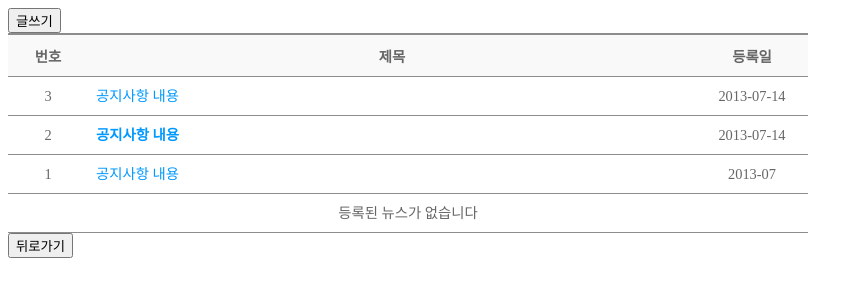
After one commit to tneteamjune/trashtongtong, a Django app: template templates/pybo/sun_work/test.html in a window 1280 px wide. The commit adds this page. Shown: the top 300 px of the page, without its empty margins (0-863 px from the left). Run offline with Django 3.2, Linux system fonts and the light colour scheme; the template is opened without the code that fills it, so the values that code supplies are empty.

Commit message:
211121_0018

```diff
--- a/pybo/urls.py
+++ b/pybo/urls.py
@@ -6,4 +6,5 @@ app_name = 'pybo'
 
 urlpatterns = [
     path('', views.index, name='index'),
+    path('', views.test, name='test'),
    ]
--- a/pybo/views.py
+++ b/pybo/views.py
@@ -2,3 +2,6 @@ from django.shortcuts import render
 
 def index(request):
     return render(request, 'pybo/sun_work/index.html')
+
+def test(request):
+    return render(request, 'pybo/sun_work/test.html')
--- a/templates/pybo/sun_work/index.html
+++ b/templates/pybo/sun_work/index.html
@@ -32,7 +32,7 @@
                     <a class="list-group-item list-group-item-action list-group-item-light p-3" href="#!"
                     style="font-size:20px";input type="button" onclick="location='초록점수.jsp'">초록점수 적립</a>
                     <a class="list-group-item list-group-item-action list-group-item-light p-3" href="#!"
-                    style="font-size:20px";input type="button" onclick="location='공지사항.html'">공지사항</a>
+                    style="font-size:20px";input type="button" onclick="location='test.html'">공지사항</a>
                     <a class="list-group-item list-group-item-action list-group-item-light p-3" href="#!"
                     style="font-size:20px";input type="button" onclick="location='마이페이지.html'"/>마이페이지</a>
                 </div>
--- /dev/null
+++ b/templates/pybo/sun_work/test.html
@@ -0,0 +1,125 @@
+<!DOCTYPE HTML PUBLIC "-//W3C//DTD HTML 4.01 Transitional//EN" "http://www.w3.org/TR/html4/loose.dtd">
+<html>
+ <head>
+  <meta http-equiv="Content-type" content="text/html; charset="utf-8"/>
+  <title> 공지사항 </title>
+  <style type="text/css">
+    body{
+        font-family:"맑은 고딕";
+        font-size:0.9em;
+        color:#666;
+}
+    a{
+        text-decoration:none;
+        color:#09f;
+}
+    a:hover{
+
+        text-decoration:underline;
+}
+    caption{
+        display:none; /*안보이게 설정, 화면에 보이지는 않지만 스크린리더리로 읽어짐.*/
+
+    }
+    table{
+        width:800px;
+        border-collapse:collapse;
+        border-top:2px solid #8d8d8d;
+
+}
+    th{
+        padding:10px 8px; /*padding: vertical horizontal;*/
+        background:#f9f9f9;
+        color:#666;
+        border-bottom:1px solid #8d8d8d;
+    }
+
+    td{
+        padding:10px 8px; /*padding: vertical horizontal;*/
+        text-align:center;
+        line-height:1.25em;
+        color:#666;
+        border-bottom:1px solid #8d8d8d;
+    }
+
+    td.article{ /*article 클래스가 적용된 열만 좌측 정렬*/
+        text-align:left;
+    }
+
+
+  </style>
+
+  <!--
+        <table width="400" height="300" bgcolor="#ffcc99"
+        border="1" bordercolor="#ffffff" cellpadding="10" cellspacing="0" align="center"
+        background="images/barossa_valley.jpg">
+  -->
+
+ </head>
+
+ <body>
+
+    <div class="dataTbl1">
+
+        <table summary="공지사항 목록입니다.">
+
+            <!--표의 제목-->
+            <caption>공지사항</caption>
+
+            <colgroup>
+               <!--col태그는 표에서 하나 이상의 td태그에 대해 속성값을 정의-->
+               <!-- 여기서는 각 열의 크기를 지정-->
+                <col width="10%"/>
+                <col width="*"/>  <!--나머지 크기-->
+                <col width="14%"/>
+            </colgroup>
+
+            <!--테이블 머리말 부분-->
+            <thead>
+                <th scope="no.">번호</th>
+                <th scope="제목">제목</th>
+                <th scope="등록일">등록일</th>
+
+            </thead>
+
+            <!--테이블 내용 부분-->
+            <tbody>
+                <tr>
+                    <td>3</td>
+                    <td class="article"><a href="#!" onclick="location='글쓰기.php'">공지사항 내용</a></td>
+                    <td>2013-07-14</td>
+                </tr>
+                <tr>
+                    <td>2</td>
+                    <td class="article"><strong><a href="#!">공지사항 내용</a></strong></td>
+                    <td>2013-07-14</td>
+                </tr>
+                <tr>
+                    <td>1</td>
+                    <td class="article"><a href="#!">공지사항 내용</a></td>
+                    <td>2013-07</td>
+                </tr>
+                <tr>
+                    <td colspan="3">등록된 뉴스가 없습니다</td>
+                </tr>
+                <button type="submit" onclick="location='글작성.html'" class="btn btn-primary pull-right"> 글쓰기 </a>
+            </tbody>
+
+            <!--테이블 꼬리말-->
+            <tfoot>
+
+            </tfoot>
+        </table>
+        <button onclick="goForward()">뒤로가기</button>
+        <script>
+        function goForward() {
+            window.history.forward();
+        }
+        </script>
+
+    </div>
+
+
+
+  </body>
+</html>
```
